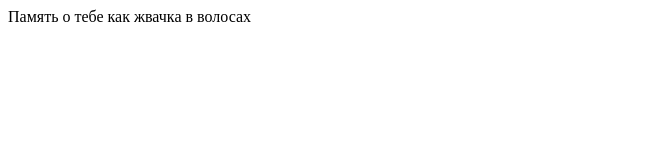
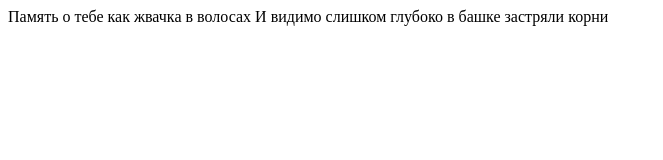
Before and after one commit to AncientSteal/first-project, a plain HTML site: page index.html in a window 1280 px wide. Shown: the whole page, without its empty margins (0-663 px from the left). Drawn offline with Linux system fonts and the light colour scheme.

Commit message:
Добавлен второй заголовок

```diff
--- a/index.html
+++ b/index.html
@@ -5,6 +5,7 @@
 <body>
 <div>
 <f1>Память о тебе как жвачка в волосах</h1>
+<f1>И видимо слишком глубоко в башке застряли корни</f1>
 </div>
 </body>
 <html>
```
